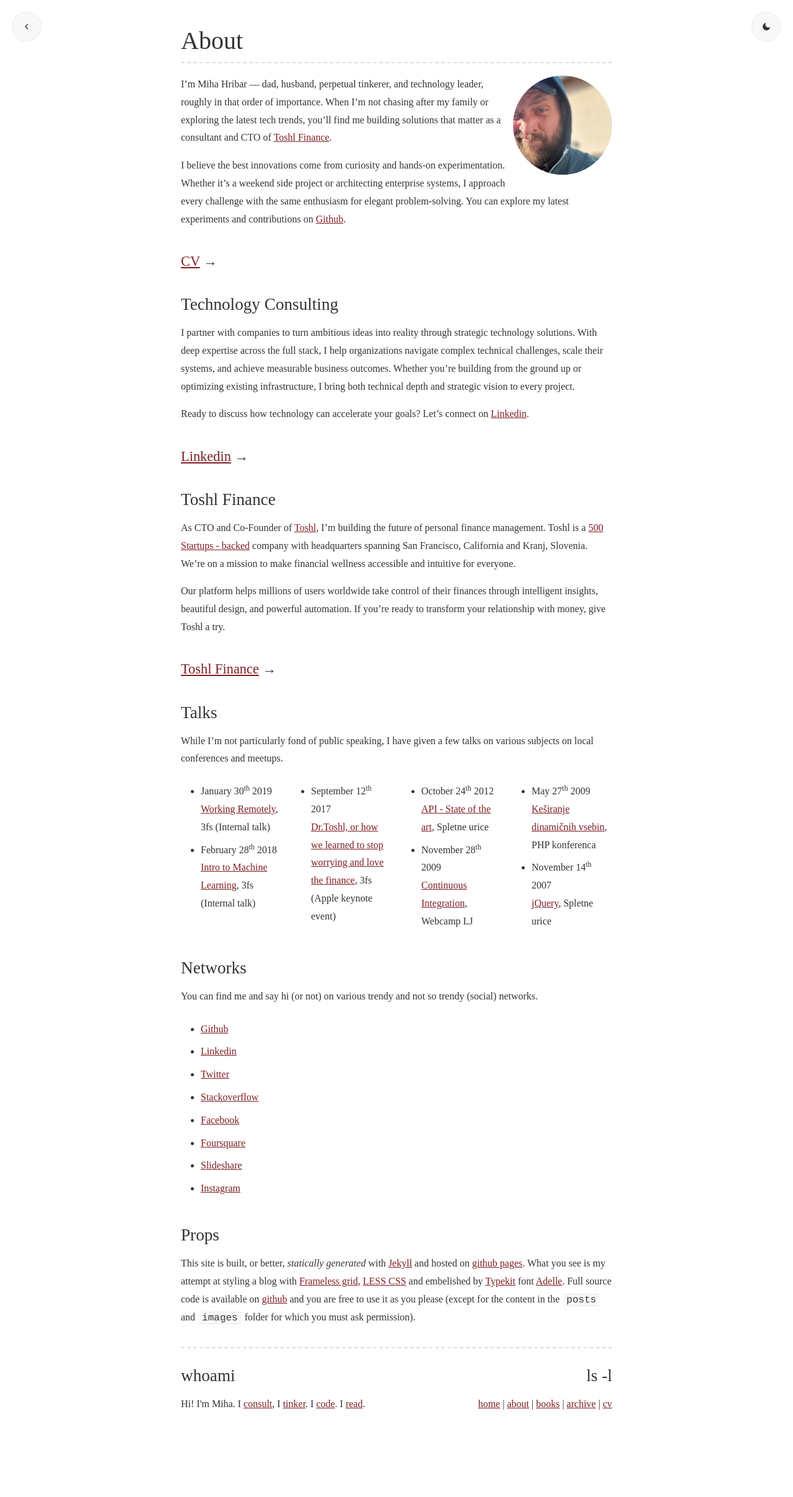
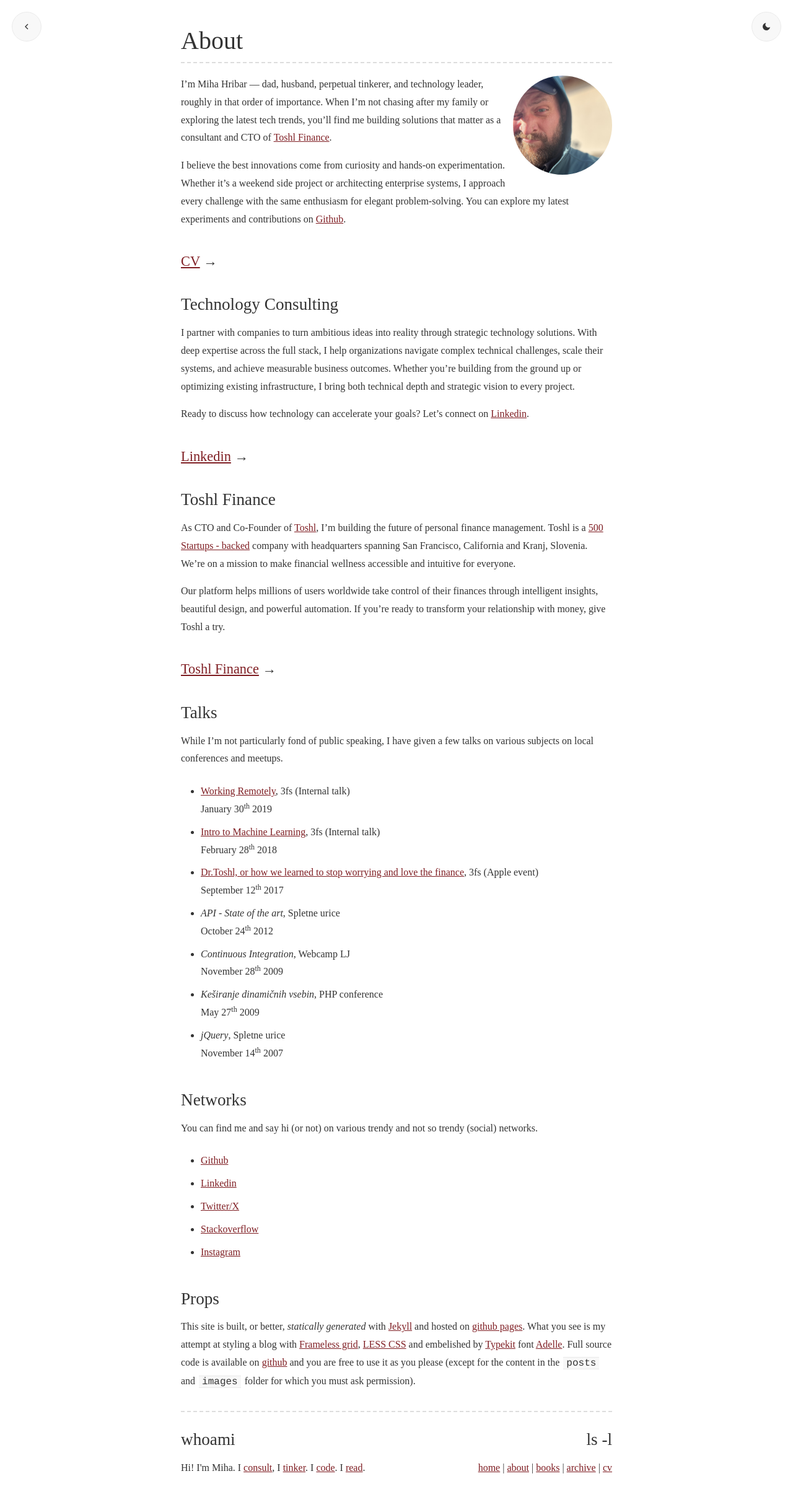
Before and after one commit to mihahribar/mihahribar.github.io, a Jekyll site: the page built from about.md, in a window 1280 px wide. Shown: the whole page at 62% size. Built offline with Jekyll 4.4.1, drawn with Linux system fonts in a browser that asks for light colours; before the commit the page ends 2313 px from its top, so only the background shows below that.

Commit message:
fixed list on about page

```diff
--- a/about.md
+++ b/about.md
@@ -37,25 +37,20 @@ Talks
 While I'm not particularly fond of public speaking, I have given a few
 talks on various subjects on local conferences and meetups.
 
--   <time datetime="2019-01-30">January 30<sup>th</sup> 2019</time>
-    [Working Remotely](/talks/remote.pdf), 3fs (Internal talk)
--   <time datetime="2018-02-28">February 28<sup>th</sup> 2018</time>
-    [Intro to Machine Learning](/talks/intro-to-ml.pdf), 3fs (Internal talk)
--   <time datetime="2017-09-12">September 12<sup>th</sup> 2017</time>
-    [Dr.Toshl, or how we learned to stop worrying and love the finance](/talks/dr.toshl.pdf), 3fs (Apple keynote event)
--   <time datetime="2012-10-24">October 24<sup>th</sup> 2012</time>
-    [API - State of the art](/talks/api-state-of-the-art), Spletne urice
--   <time datetime="2009-11-14">November 28<sup>th</sup> 2009</time>
-    [Continuous
-    Integration](http://www.slideshare.net/mihahribar/continuous-integration-2606686),
-    Webcamp LJ
--   <time datetime="2009-05-27">May 27<sup>th</sup> 2009</time>
-    [Keširanje dinamičnih
-    vsebin](http://phpkonferenca.si/2009/predavanje-kesiranje-dinamicnih-vsebin),
-    PHP konferenca
--   <time datetime="2007-11-14">November 14<sup>th</sup> 2007</time>
-    [jQuery](http://www.slideshare.net/mihahribar/jquery-11996194),
-    Spletne urice
+- [Working Remotely](/talks/remote.pdf), 3fs (Internal talk)<br/>
+  <time datetime="2019-01-30">January 30<sup>th</sup> 2019</time>
+- [Intro to Machine Learning](/talks/intro-to-ml.pdf), 3fs (Internal talk)<br/>
+  <time datetime="2018-02-28">February 28<sup>th</sup> 2018</time>
+- [Dr.Toshl, or how we learned to stop worrying and love the finance](/talks/dr.toshl.pdf), 3fs (Apple event) <br/>
+  <time datetime="2017-09-12">September 12<sup>th</sup> 2017</time>
+- *API - State of the art*, Spletne urice <br/>
+  <time datetime="2012-10-24">October 24<sup>th</sup> 2012</time>
+- *Continuous Integration*, Webcamp LJ <br/>
+  <time datetime="2009-11-14">November 28<sup>th</sup> 2009</time>
+- *Keširanje dinamičnih vsebin*, PHP conference<br/>
+  <time datetime="2009-05-27">May 27<sup>th</sup> 2009</time>
+- *jQuery*, Spletne urice<br/>
+  <time datetime="2007-11-14">November 14<sup>th</sup> 2007</time>
 
 Networks
 --------
@@ -64,11 +59,8 @@ You can find me and say hi (or not) on various trendy and not so trendy (social)
 
 - [Github](https://github.com/mihahribar)
 - [Linkedin](http://www.linkedin.com/in/mihahribar)
-- [Twitter](https://twitter.com/mihahribar)
+- [Twitter/X](https://x.com/mihahribar)
 - [Stackoverflow](http://stackoverflow.com/users/165708/miha-hribar)
-- [Facebook](https://www.facebook.com/mihahribar)
-- [Foursquare](https://foursquare.com/mihahribar)
-- [Slideshare](http://www.slideshare.net/mihahribar/)
 - [Instagram](https://www.instagram.com/mihahribar/)
 
 Props
--- a/css/default.css
+++ b/css/default.css
@@ -432,8 +432,7 @@ em.tag {
     column-count: 2;
     column-gap: 1em;
   }
-  .widelist,
-  #about ul {
+  .widelist {
     column-count: 2;
     column-gap: 1em;
   }
@@ -463,8 +462,7 @@ em.tag {
     column-count: 3;
     column-gap: 1em;
   }
-  .widelist,
-  #about ul {
+  .widelist {
     column-count: 4;
     column-gap: 1em;
   }
--- a/less/default.less
+++ b/less/default.less
@@ -356,7 +356,7 @@ em.tag {
     .column-count(2, 1em);
   }
 
-  .widelist, #about ul {
+  .widelist {
     .column-count(2, 1em)
   }
 }
@@ -390,7 +390,7 @@ em.tag {
     .column-count(3, 1em);
   }
 
-  .widelist, #about ul {
+  .widelist {
     .column-count(4, 1em)
   }
 
```
